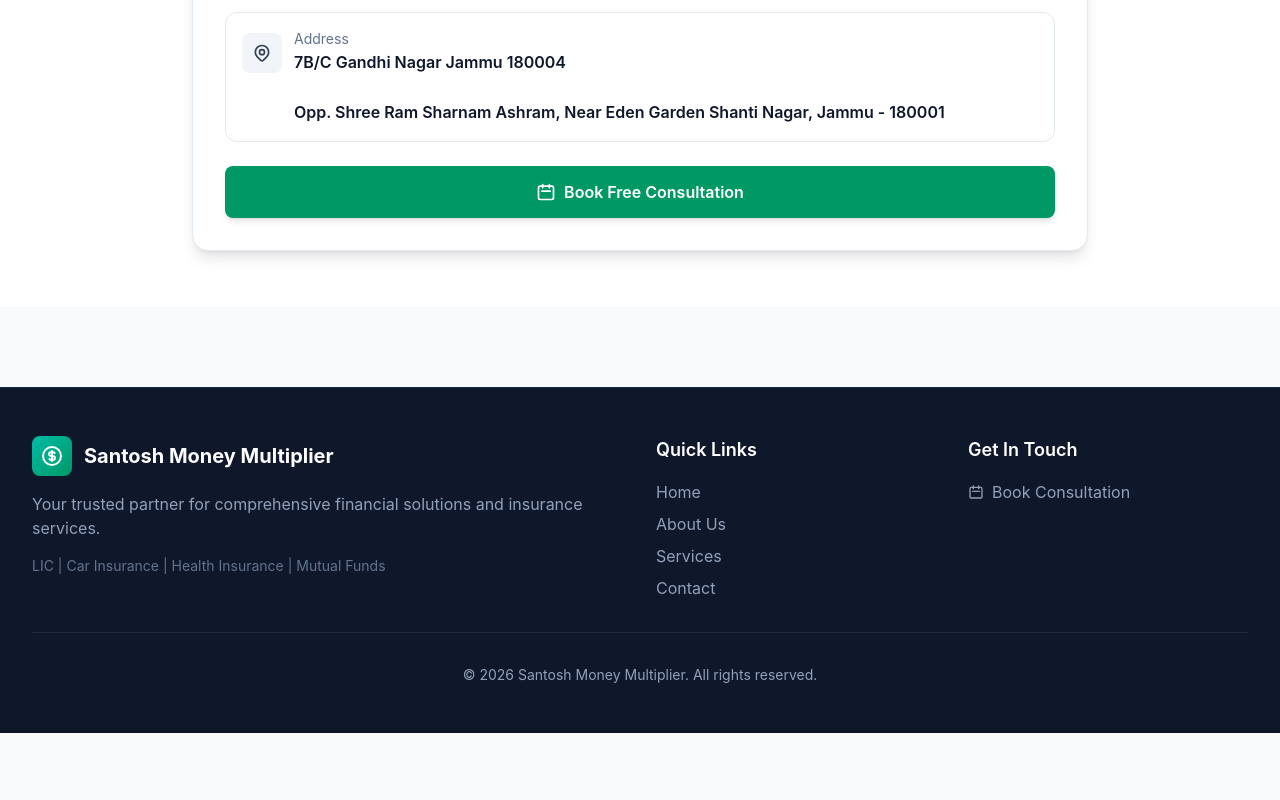
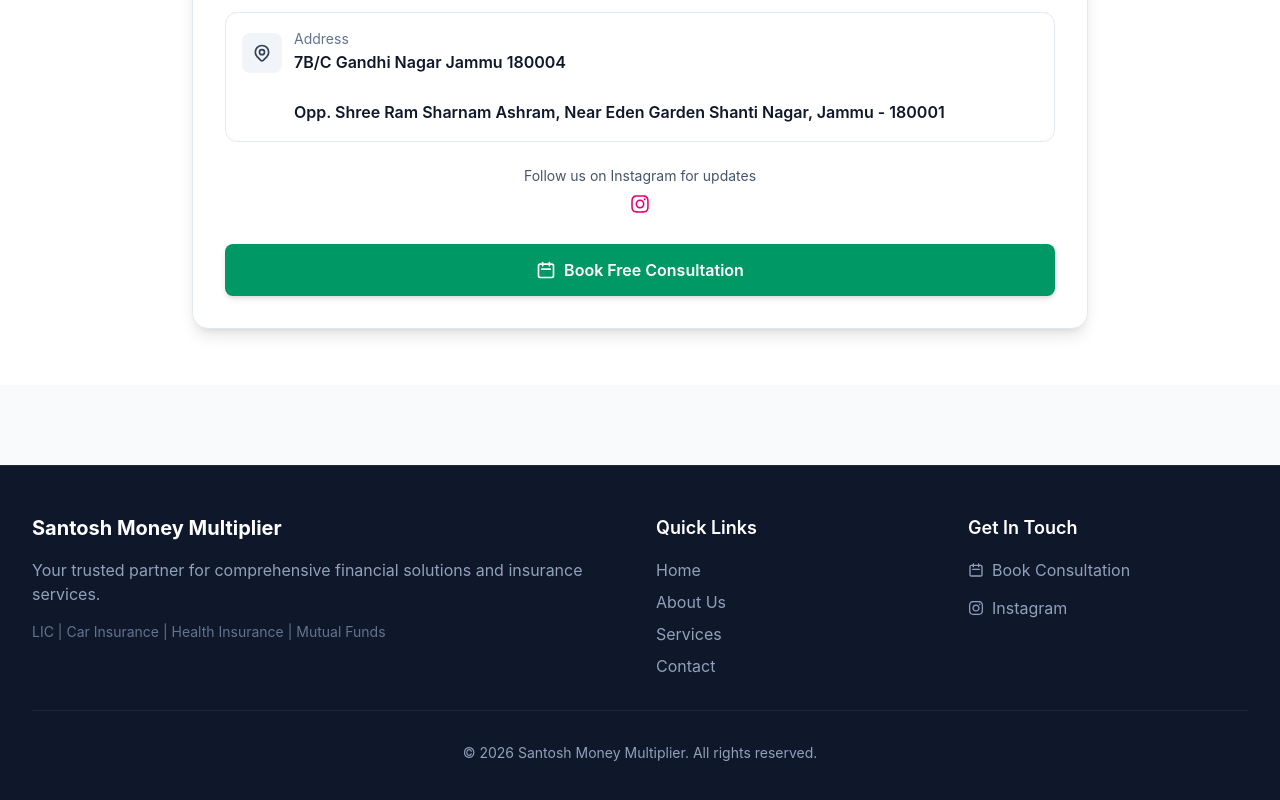
Before and after one commit to ishanpandita/santosh-money-multipliers, a Next.js app: page / in a window 1280 px wide. Shown: the part 3633-4433 px from the top of the page. Before the commit the page ends 4366 px from the top, so only its background shows below. Built offline with nearby package versions, Linux system fonts and the light colour scheme.

Commit message:
insta added

```diff
--- a/package.json
+++ b/package.json
@@ -12,7 +12,8 @@
     "@supabase/supabase-js": "^2.97.0",
     "next": "16.1.6",
     "react": "19.2.3",
-    "react-dom": "19.2.3"
+    "react-dom": "19.2.3",
+    "react-icons": "^5.5.0"
   },
   "devDependencies": {
     "@tailwindcss/postcss": "^4",
--- a/src/app/page.tsx
+++ b/src/app/page.tsx
@@ -1,8 +1,9 @@
 "use client";
 
- import { useState } from "react";
+import { useState } from "react";
 import ServiceCard from "@/components/ServiceCard";
 import PartnerLogos from "@/components/PartnerLogos";
+import { FaInstagram } from "react-icons/fa";
 
 
 export default function HomePage() {
@@ -378,6 +379,7 @@
                             <svg className="w-5 h-5 text-teal-800" fill="none" stroke="currentColor" viewBox="0 0 24 24">
                               <path strokeLinecap="round" strokeLinejoin="round" strokeWidth={2} d="M3 8l7.89 5.26a2 2 0 002.22 0L21 8m-18 8h18a2 2 0 002-2V8a2 2 0 00-2-2H3a2 2 0 00-2 2v6a2 2 0 002 2z" />
                             </svg>
+
                           </div>
                           <div>
                             <a href="mailto:sanjay.gupta666@yahoo.com" className="font-semibold text-slate-900 hover:text-teal-700 block break-all">team.santoshmoneymultiplier@gmail.com</a>
@@ -421,6 +423,22 @@
                   </div>
                 </div>
 
+                <div className="mt-6 text-center">
+                  <p className="text-sm text-slate-600">
+                    Follow us on Instagram for updates
+                  </p>
+
+                  <a
+                    href="https://instagram.com/santosh__money_multiplier"
+                    target="_blank"
+                    rel="noopener noreferrer"
+                    className="inline-flex items-center gap-2 mt-2 text-pink-600 hover:text-pink-700 font-medium transition-colors"
+                  >
+                    <FaInstagram className="w-5 h-5" />
+
+                  </a>
+                </div>
+
 
               <div className="mt-6">
                 <a
--- a/src/components/Footer.tsx
+++ b/src/components/Footer.tsx
@@ -1,23 +1,26 @@
 import Link from "next/link";
+import { FaInstagram } from "react-icons/fa";
 
 export default function Footer() {
   return (
     <footer className="bg-slate-900 text-white mt-20 border-t border-slate-800">
       <div className="max-w-7xl mx-auto px-4 sm:px-6 lg:px-8 py-12">
         <div className="grid md:grid-cols-4 gap-8 mb-8">
+
           {/* Brand Section */}
           <div className="md:col-span-2">
             <div className="flex items-center space-x-3 mb-4">
-              <div className="flex items-center justify-center w-10 h-10 bg-gradient-to-br from-teal-500 to-emerald-600 rounded-lg">
-                <svg className="w-6 h-6 text-white" fill="none" stroke="currentColor" viewBox="0 0 24 24">
-                  <path strokeLinecap="round" strokeLinejoin="round" strokeWidth={2} d="M12 8c-1.657 0-3 .895-3 2s1.343 2 3 2 3 .895 3 2-1.343 2-3 2m0-8c1.11 0 2.08.402 2.599 1M12 8V7m0 1v8m0 0v1m0-1c-1.11 0-2.08-.402-2.599-1M21 12a9 9 0 11-18 0 9 9 0 0118 0z" />
-                </svg>
-              </div>
-              <h3 className="text-xl font-bold">Santosh Money Multiplier</h3>
+
+
+              <h3 className="text-xl font-bold">
+                Santosh Money Multiplier
+              </h3>
             </div>
+
             <p className="text-slate-400 mb-4">
               Your trusted partner for comprehensive financial solutions and insurance services.
             </p>
+
             <p className="text-sm text-slate-500">
               LIC | Car Insurance | Health Insurance | Mutual Funds
             </p>
@@ -53,11 +56,14 @@
           {/* Contact Info */}
           <div>
             <h4 className="font-semibold mb-4 text-lg">Get In Touch</h4>
-            <ul className="space-y-2">
+            <ul className="space-y-3">
+
+              {/* Calendly */}
               <li>
                 <a
                   href="https://calendly.com/team-santoshmoneymultiplier/30min"
                   target="_blank"
+                  rel="noopener noreferrer"
                   className="text-slate-400 hover:text-white transition-colors inline-flex items-center gap-2"
                 >
                   <svg className="w-4 h-4" fill="none" stroke="currentColor" viewBox="0 0 24 24">
@@ -66,6 +72,20 @@
                   Book Consultation
                 </a>
               </li>
+
+              {/* ✅ ADDED INSTAGRAM */}
+              <li>
+                <a
+                  href="https://instagram.com/santosh__money_multiplier"
+                  target="_blank"
+                  rel="noopener noreferrer"
+                  className="text-slate-400 hover:text-pink-500 transition-colors inline-flex items-center gap-2"
+                >
+                  <FaInstagram className="w-4 h-4" />
+                  Instagram
+                </a>
+              </li>
+
             </ul>
           </div>
         </div>
```
Also changed, not shown: 1 other file (tests, documents, lock files or other folders).
